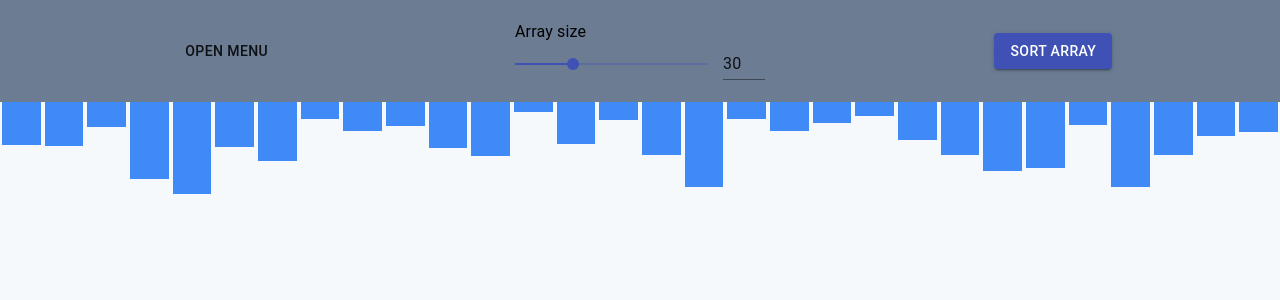
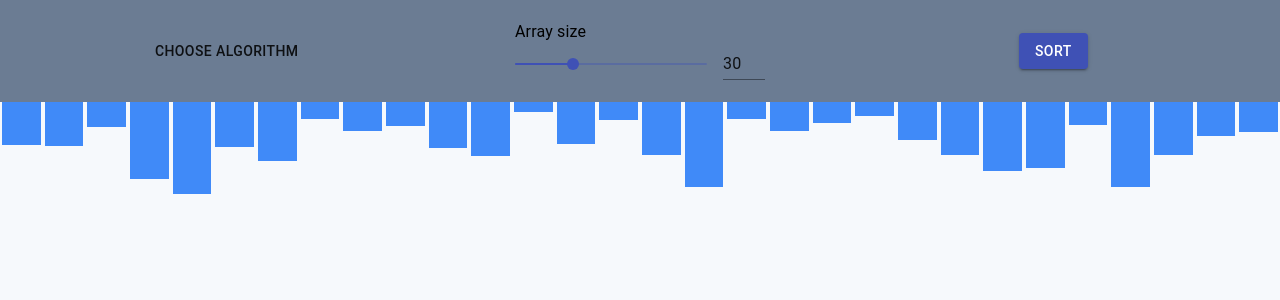
Before and after one commit to alval90/Sorting-Algorithm-Visualisation, a React (Create React App) app: page / in a window 1280 px wide. Shown: the top 300 px of the page. Built offline with nearby package versions, Linux system fonts and the light colour scheme.

Commit message:
added some UX changes

```diff
--- a/src/Algorithms.js
+++ b/src/Algorithms.js
@@ -1,13 +1,13 @@
 const algorithm = {
-  bubbleSort: function(arr, index = 0, counter = 0) {
+  bubbleSort: function(arr, index = 0, counter = 0, isSorted = false) {
     if (index === arr.length - counter - 1) {
       arr = setItemStatus(arr, [], [], [index]);
-      if (this.state.isSorted) {
+      if (isSorted) {
         arr = setItemStatus(arr, [], [], [], true);
-        this.setState({ arr: arr });
+        this.setState({ arr: arr, isSorted: true, sorting: false });
       } else {
         this.setState({ arr: arr, isSorted: true }, () =>
-          algorithm.bubbleSort.call(this, this.state.arr, 0, counter + 1)
+          algorithm.bubbleSort.call(this, this.state.arr, 0, counter + 1, true)
         );
       }
       return;
@@ -16,14 +16,15 @@ const algorithm = {
       if (arr[index].height > arr[index + 1].height) {
         arr = swapItems(arr, index, index + 1);
         arr = setItemStatus(arr, [index], [index + 1, index + 2]);
-        this.setState({ arr: arr, isSorted: false }, () =>
+        this.setState({ arr: arr }, () =>
           setTimeout(
             () =>
               algorithm.bubbleSort.call(
                 this,
                 this.state.arr,
                 index + 1,
-                counter
+                counter,
+                false
               ),
             30
           )
@@ -51,7 +52,13 @@ const algorithm = {
   // 1) Move break condition to top of recursive function for better readability
   // 2) Reduce amount of loops by one via skipping the first iteration
   // 3) Encapsulate color highlighting and value swapping
-  selectionSort: function(arr, index = 0, minIndex = 0, counter = 0) {
+  selectionSort: function(
+    arr,
+    index = 0,
+    minIndex = 0,
+    counter = 0,
+    isSorted = false
+  ) {
     // Check if every itemblock has been considered as current minimum value
     if (index < arr.length) {
       // Define new minimum, if current item that is being analyzed is smaller than the current minimum
@@ -59,7 +66,7 @@ const algorithm = {
       if (arr[index].height <= arr[minIndex].height) {
         arr = setItemStatus(arr, [minIndex], [index, index + 1]);
         minIndex = index;
-        this.setState({ arr: arr, isSorted: false }, () =>
+        this.setState({ arr: arr }, () =>
           setTimeout(
             () =>
               algorithm.selectionSort.call(
@@ -67,7 +74,8 @@ const algorithm = {
                 this.state.arr,
                 index + 1,
                 minIndex,
-                counter
+                counter,
+                false
               ),
             30
           )
@@ -93,13 +101,13 @@ const algorithm = {
       // After going through all items to check for a new minimum, check if items need to be swapped to further sort the array
       // Swap new minimum with current starting item of the loop - Otherwise, consider array as sorted and fill the itemBlockStatus accordingly for color highlighting.
     } else {
-      if (this.state.isSorted) {
+      if (isSorted) {
         arr = setItemStatus(arr, [], [], [], true);
-        this.setState({ arr: arr });
+        this.setState({ arr: arr, isSorted: true, sorting: false });
       } else {
         arr = swapItems(arr, counter, minIndex);
         arr = setItemStatus(arr, [minIndex], [counter + 1], [counter]);
-        this.setState({ arr: arr, isSorted: true }, () =>
+        this.setState({ arr: arr }, () =>
           setTimeout(
             () =>
               algorithm.selectionSort.call(
@@ -107,7 +115,8 @@ const algorithm = {
                 this.state.arr,
                 counter + 1,
                 counter + 1,
-                counter + 1
+                counter + 1,
+                true
               ),
             30
           )
@@ -128,27 +137,42 @@ const algorithm = {
     }
     return arr;
   },
-  quickSort: function(arr) {
-    if (arr.length <= 1) {
-      return arr;
+  // quickSort: function(arr) {
+  //   if (arr.length <= 1) {
+  //     return arr;
+  //   }
+  //   let pivot = arr[0];
+  //   let right = [];
+  //   let equal = [];
+  //   let left = [];
+  //   for (let i = 1; i < arr.length; i++) {
+  //     if (arr[i] < pivot) {
+  //       left.push(arr[i]);
+  //     } else if (arr[i] === pivot) {
+  //       equal.push(arr[i]);
+  //     } else if (arr[i] > pivot) {
+  //       right.push(arr[i]);
+  //     }
+  //   }
+  //   arr = algorithm
+  //     .quickSort(left)
+  //     .concat(equal, pivot, algorithm.quickSort(right));
+  //   return arr;
+  // },
+  quickSort: function(arr, left, right) {
+    if (left < right) {
+      let pivot = right;
+      let partitionIndex = partition.call(this, arr, pivot, left, right);
+      algorithm.quickSort.call(this, arr, left, partitionIndex - 1);
+      algorithm.quickSort.call(this, arr, partitionIndex + 1, right);
     }
-    let pivot = arr[0];
-    let right = [];
-    let equal = [];
-    let left = [];
-    for (let i = 1; i < arr.length; i++) {
-      if (arr[i] < pivot) {
-        left.push(arr[i]);
-      } else if (arr[i] === pivot) {
-        equal.push(arr[i]);
-      } else if (arr[i] > pivot) {
-        right.push(arr[i]);
-      }
-    }
-    arr = algorithm
-      .quickSort(left)
-      .concat(equal, pivot, algorithm.quickSort(right));
     return arr;
+  },
+  quickSortWrapper: function(arr, left, right) {
+    algorithm.quickSort.call(this, arr, left, right);
+    arr.map(item => (item.status = "sorted"));
+    setDelay.call(this, arr, true);
+    algorithm.counter = 1;
   },
   mergeSort: function(arr) {
     if (arr.length <= 1) {
@@ -273,7 +297,7 @@ function merge(left, right, sortedArray = []) {
   }
   if (algorithm.stateArr.length === sortedArray.length) {
     algorithm.stateArr = setItemStatus(algorithm.stateArr, [], [], [], true);
-    setDelay.call(this, algorithm.stateArr);
+    setDelay.call(this, algorithm.stateArr, true);
   }
   return sortedArray;
 }
@@ -287,12 +311,41 @@ function findMinimum(unsortedArr, sortedArray) {
     }
   }
 }
-function setDelay(input) {
+function setDelay(input, isSorted) {
   let i = JSON.parse(JSON.stringify(input));
   setTimeout(() => {
-    this.setState({ arr: i });
+    if (isSorted) {
+      this.setState({ arr: i, isSorted: true, sorting: false });
+    } else {
+      this.setState({ arr: i });
+    }
   }, algorithm.counter * 30);
   algorithm.counter += 1;
 }
 
+//https://khan4019.github.io/front-end-Interview-Questions/sort.html#quickSort
+function partition(arr, pivot, left, right) {
+  let pivotValue = arr[pivot].height;
+  let partitionIndex = left;
+
+  for (var i = left; i < right; i++) {
+    arr = setItemStatus(arr, [], [i, partitionIndex]);
+    if (arr[i].height < pivotValue) {
+      arr = swapItems(arr, i, partitionIndex);
+      setDelay.call(this, arr);
+      partitionIndex++;
+    }
+    arr = setItemStatus(arr, [i, partitionIndex], []);
+    setDelay.call(this, arr);
+    algorithm.counter -= 1;
+  }
+  arr = setItemStatus(arr, [], [i, partitionIndex]);
+  arr = swapItems(arr, right, partitionIndex);
+  setDelay.call(this, arr);
+  arr = setItemStatus(arr, [i, partitionIndex], []);
+  setDelay.call(this, arr);
+  algorithm.counter -= 1;
+  return partitionIndex;
+}
+
 export default algorithm;
--- a/src/App.js
+++ b/src/App.js
@@ -12,7 +12,8 @@ class App extends React.Component {
     this.state = {
       arr: [],
       algorithm: "",
-      isSorted: false
+      isSorted: false,
+      sorting: false
     };
   }
 
@@ -30,10 +31,12 @@ class App extends React.Component {
       let randomHeight = calcRandomInIntervall(5, 100);
       arr.push(new Item(randomHeight, "default", i));
     }
-    this.setState({ arr: arr });
+    this.setState({ arr: arr, isSorted: false });
   };
 
   handleClick = () => {
+    if (!this.state.isSorted && !this.state.sorting) {
+      this.setState({ sorting: true });
       let arr = JSON.parse(JSON.stringify(this.state.arr));
       switch (this.state.algorithm) {
         case "Bubble":
@@ -45,13 +48,20 @@ class App extends React.Component {
         case "Insertion":
           break;
         case "Quicksort":
-        algorithm.quickSort.call(this, arr, this.state.itemBlockStatus);
+          algorithm.quickSortWrapper.call(this, arr, 0, arr.length - 1);
           break;
         case "Merge":
           algorithm.mergeSortWrapper.call(this, arr);
           break;
         default:
           break;
+      }
+    } else if (!this.state.isSorted && this.state.sorting) {
+    } else {
+      let arr = JSON.parse(JSON.stringify(this.state.arr));
+      arr.sort((a, b) => a.index - b.index);
+      arr.map(item => (item.status = "default"));
+      this.setState({ arr: arr, isSorted: false });
     }
   };
 
@@ -79,15 +89,23 @@ class App extends React.Component {
             />
           </div>
           <div style={{ display: "flex", flex: 1, justifyContent: "center" }}>
-            <InputSlider changeArrSize={this.changeArrSize} />
+            <InputSlider
+              disabled={this.state.sorting}
+              changeArrSize={this.changeArrSize}
+            />
           </div>
           <div style={{ display: "flex", flex: 1, justifyContent: "center" }}>
             <Button
+              disabled={this.state.sorting}
               variant="contained"
               color="primary"
               onClick={this.handleClick}
             >
-              Sort Array
+              {this.state.sorting
+                ? "SORTING..."
+                : this.state.isSorted
+                ? "RESET"
+                : "SORT"}
             </Button>
           </div>
         </header>
--- a/src/Menu.js
+++ b/src/Menu.js
@@ -24,7 +24,7 @@ const SimpleMenu = function(props) {
         aria-haspopup="true"
         onClick={handleClick}
       >
-        {props.algorithm || "Open Menu"}
+        {props.algorithm || "Choose Algorithm"}
       </Button>
       <Menu
         id="simple-menu"
--- a/src/Slider.js
+++ b/src/Slider.js
@@ -49,6 +49,7 @@ function InputSlider(props) {
       <Grid container spacing={2} alignItems="center">
         <Grid item xs>
           <Slider
+            disabled={props.disabled}
             value={typeof value === "number" ? value : 0}
             onChange={handleSliderChange}
             aria-labelledby="input-slider"
@@ -57,6 +58,7 @@ function InputSlider(props) {
         </Grid>
         <Grid item>
           <Input
+            disabled={props.disabled}
             className={classes.input}
             value={value}
             margin="dense"
```
Lines whose indentation alone changed are shown as unchanged.
